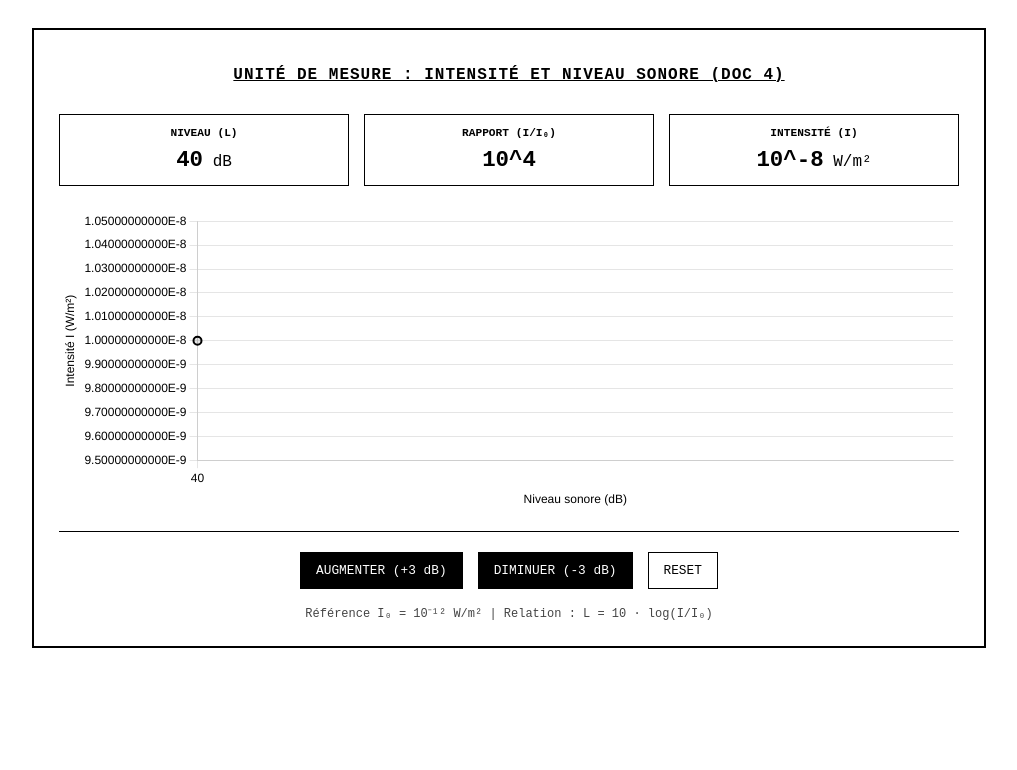
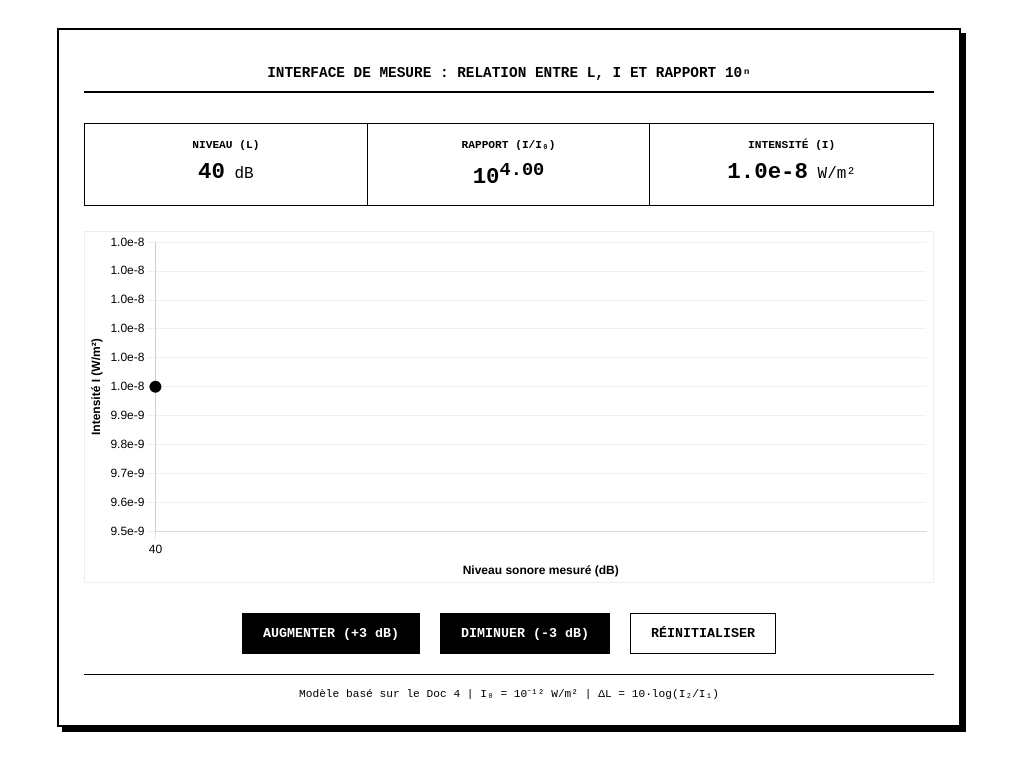
Before and after one commit to ibora-dev/enscien, a plain HTML site: page index.html in a window 1280 px wide. Shown: the whole page, without its empty margins (131-1148 px from the left). Drawn offline with nearby package versions, Linux system fonts and the light colour scheme.

Commit message:
Update index.html

```diff
--- a/index.html
+++ b/index.html
@@ -2,45 +2,46 @@
 <html lang="fr">
 <head>
     <meta charset="UTF-8">
-    <title>Analyse Acoustique : I, Rapport et dB</title>
+    <title>Analyse Acoustique : I, 10ⁿ et dB</title>
     <script src="https://cdn.jsdelivr.net/npm/chart.js"></script>
     <style>
         body { font-family: "Courier New", monospace; background: #fff; color: #000; display: flex; flex-direction: column; align-items: center; padding: 20px; }
-        .container { width: 900px; border: 2px solid #000; padding: 25px; }
-        h1 { font-size: 1rem; text-decoration: underline; text-align: center; margin-bottom: 30px; letter-spacing: 1px; }
+        .container { width: 850px; border: 2px solid #000; padding: 25px; box-shadow: 5px 5px 0px #000; }
+        h1 { font-size: 0.9rem; text-align: center; border-bottom: 2px solid #000; padding-bottom: 10px; margin-bottom: 30px; text-transform: uppercase; }
 
-        .data-grid { display: grid; grid-template-columns: 1fr 1fr 1fr; gap: 15px; margin-bottom: 25px; }
-        .data-box { border: 1px solid #000; padding: 12px; text-align: center; }
-        .label { font-size: 0.7rem; font-weight: bold; display: block; margin-bottom: 8px; text-transform: uppercase; }
+        .data-grid { display: grid; grid-template-columns: 1fr 1fr 1fr; gap: 0; margin-bottom: 25px; border: 1px solid #000; }
+        .data-box { border-right: 1px solid #000; padding: 15px; text-align: center; }
+        .data-box:last-child { border-right: none; }
+        .label { font-size: 0.7rem; font-weight: bold; display: block; margin-bottom: 8px; }
         .value { font-size: 1.4rem; font-weight: bold; }
 
-        .chart-container { height: 300px; margin-bottom: 20px; }
-        .controls { display: flex; justify-content: center; gap: 15px; border-top: 1px solid #000; padding-top: 20px; }
+        .chart-container { height: 350px; margin-bottom: 20px; border: 1px solid #eee; }
+        .controls { display: flex; justify-content: center; gap: 20px; padding-top: 10px; }
 
-        button { background: #000; color: #fff; border: 1px solid #000; padding: 10px 15px; cursor: pointer; font-family: monospace; font-size: 0.8rem; }
+        button { background: #000; color: #fff; border: 1px solid #000; padding: 12px 20px; cursor: pointer; font-family: monospace; font-weight: bold; transition: 0.2s; }
         button:hover { background: #fff; color: #000; }
-        .secondary { background: #fff; color: #000; }
+        .btn-reset { background: #fff; color: #000; }
 
-        .formula-bar { font-size: 0.75rem; text-align: center; margin-top: 15px; color: #444; }
+        .footer-note { font-size: 0.7rem; text-align: center; margin-top: 20px; border-top: 1px solid #000; padding-top: 10px; }
     </style>
 </head>
 <body>
 
 <div class="container">
-    <h1>UNITÉ DE MESURE : INTENSITÉ ET NIVEAU SONORE (DOC 4)</h1>
+    <h1>Interface de mesure : Relation entre L, I et Rapport 10ⁿ</h1>
 
     <div class="data-grid">
         <div class="data-box">
-            <span class="label">Niveau (L)</span>
+            <span class="label">NIVEAU (L)</span>
             <span class="value" id="dbVal">40</span> dB
         </div>
         <div class="data-box">
-            <span class="label">Rapport (I/I₀)</span>
-            <span class="value" id="ratioVal">10^4</span>
+            <span class="label">RAPPORT (I/I₀)</span>
+            <span class="value" id="ratioVal">10<sup>4.00</sup></span>
         </div>
         <div class="data-box">
-            <span class="label">Intensité (I)</span>
-            <span class="value" id="iVal">10^-8</span> W/m²
+            <span class="label">INTENSITÉ (I)</span>
+            <span class="value" id="iVal">1.0e-8</span> W/m²
         </div>
     </div>
 
@@ -51,16 +52,15 @@
     <div class="controls">
         <button onclick="step(3)">AUGMENTER (+3 dB)</button>
         <button onclick="step(-3)">DIMINUER (-3 dB)</button>
-        <button class="secondary" onclick="reset()">RESET</button>
+        <button class="btn-reset" onclick="reset()">RÉINITIALISER</button>
     </div>
 
-    <div class="formula-bar">
-        Référence I₀ = 10⁻¹² W/m² | Relation : L = 10 · log(I/I₀)
+    <div class="footer-note">
+        Modèle basé sur le Doc 4 | I₀ = 10⁻¹² W/m² | ΔL = 10·log(I₂/I₁)
     </div>
 </div>
 
 <script>
-    // État initial (Doc 4)
     let L = 40;
     let I = 1e-8;
     const I0 = 1e-12;
@@ -77,9 +77,10 @@
                 data: dataPoints,
                 borderColor: '#000',
                 borderWidth: 2,
-                pointRadius: 4,
+                pointRadius: 5,
+                pointBackgroundColor: '#000',
                 fill: false,
-                tension: 0.1
+                tension: 0.2
             }]
         },
         options: {
@@ -88,11 +89,18 @@
             plugins: { legend: { display: false } },
             scales: {
                 y: {
-                    title: { display: true, text: 'Intensité I (W/m²)', color: '#000' },
-                    ticks: { color: '#000' }
+                    title: { display: true, text: 'Intensité I (W/m²)', color: '#000', font: { weight: 'bold' } },
+                    grid: { color: '#f0f0f0' },
+                    ticks: {
+                        color: '#000',
+                        // Formate les étiquettes en notation scientifique propre
+                        callback: function(value) {
+                            return value.toExponential(1);
+                        }
+                    }
                 },
                 x: {
-                    title: { display: true, text: 'Niveau sonore (dB)', color: '#000' },
+                    title: { display: true, text: 'Niveau sonore mesuré (dB)', color: '#000', font: { weight: 'bold' } },
                     ticks: { color: '#000' }
                 }
             }
@@ -101,20 +109,21 @@
 
     function step(change) {
         L += change;
-        // La règle d'or : +3dB = intensité x 2
+        // On multiplie/divise l'intensité par 2
         if (change > 0) I *= 2; else I /= 2;
 
-        let ratio = I / I0;
+        // Calcul de l'exposant du rapport (log10 de I/I0)
+        let exponent = Math.log10(I / I0).toFixed(2);
 
-        // Mise à jour affichage
+        // Mise à jour interface
         document.getElementById('dbVal').innerText = L;
-        document.getElementById('iVal').innerText = I.toExponential(2);
-        document.getElementById('ratioVal').innerText = ratio.toExponential(0).replace('e+', '10^');
+        document.getElementById('iVal').innerText = I.toExponential(1);
+        document.getElementById('ratioVal').innerHTML = `10<sup>${exponent}</sup>`;
 
         // Mise à jour graphique
         labels.push(L);
         dataPoints.push(I);
-        if(labels.length > 10) { labels.shift(); dataPoints.shift(); }
+        if(labels.length > 8) { labels.shift(); dataPoints.shift(); }
         chart.update();
     }
 
@@ -123,8 +132,8 @@
         labels.splice(0, labels.length, 40);
         dataPoints.splice(0, dataPoints.length, 1e-8);
         document.getElementById('dbVal').innerText = "40";
-        document.getElementById('iVal').innerText = "10^-8";
-        document.getElementById('ratioVal').innerText = "10^4";
+        document.getElementById('iVal').innerText = "1.0e-8";
+        document.getElementById('ratioVal').innerHTML = "10<sup>4.00</sup>";
         chart.update();
     }
 </script>
```
